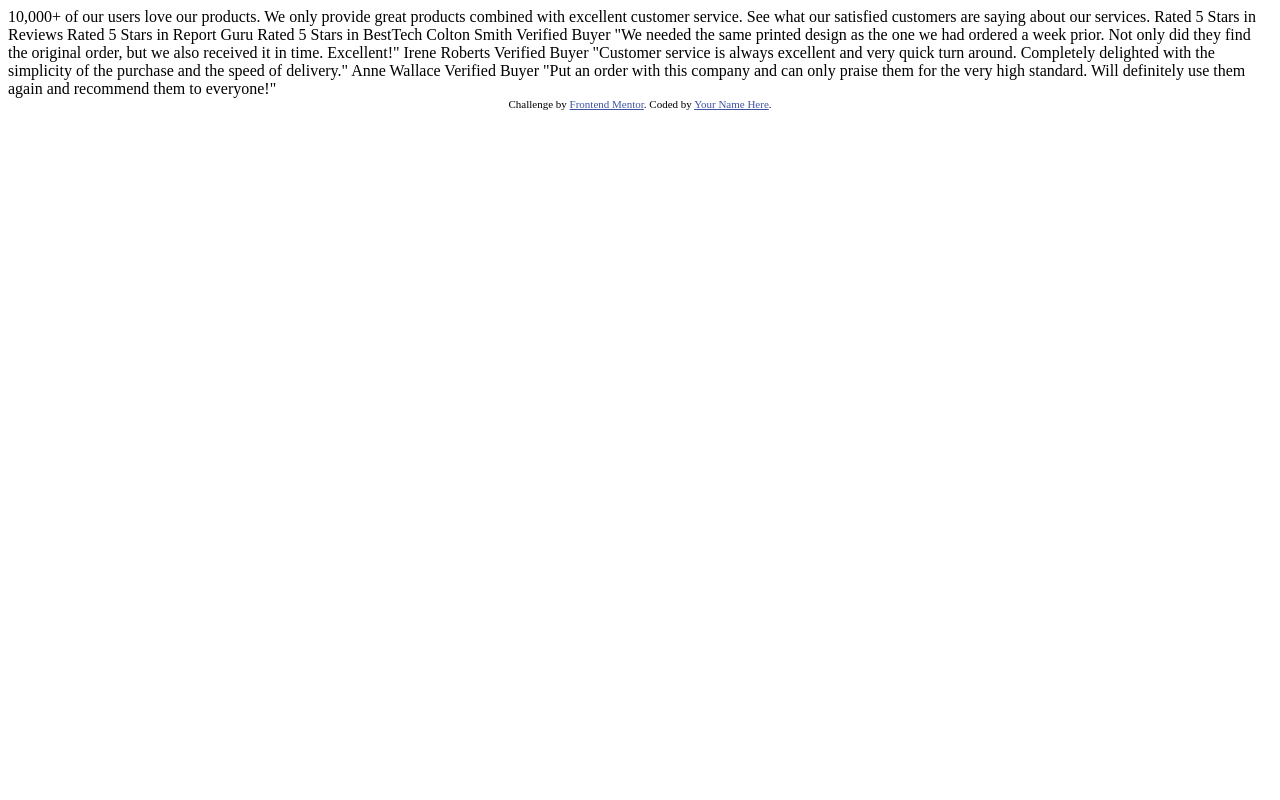
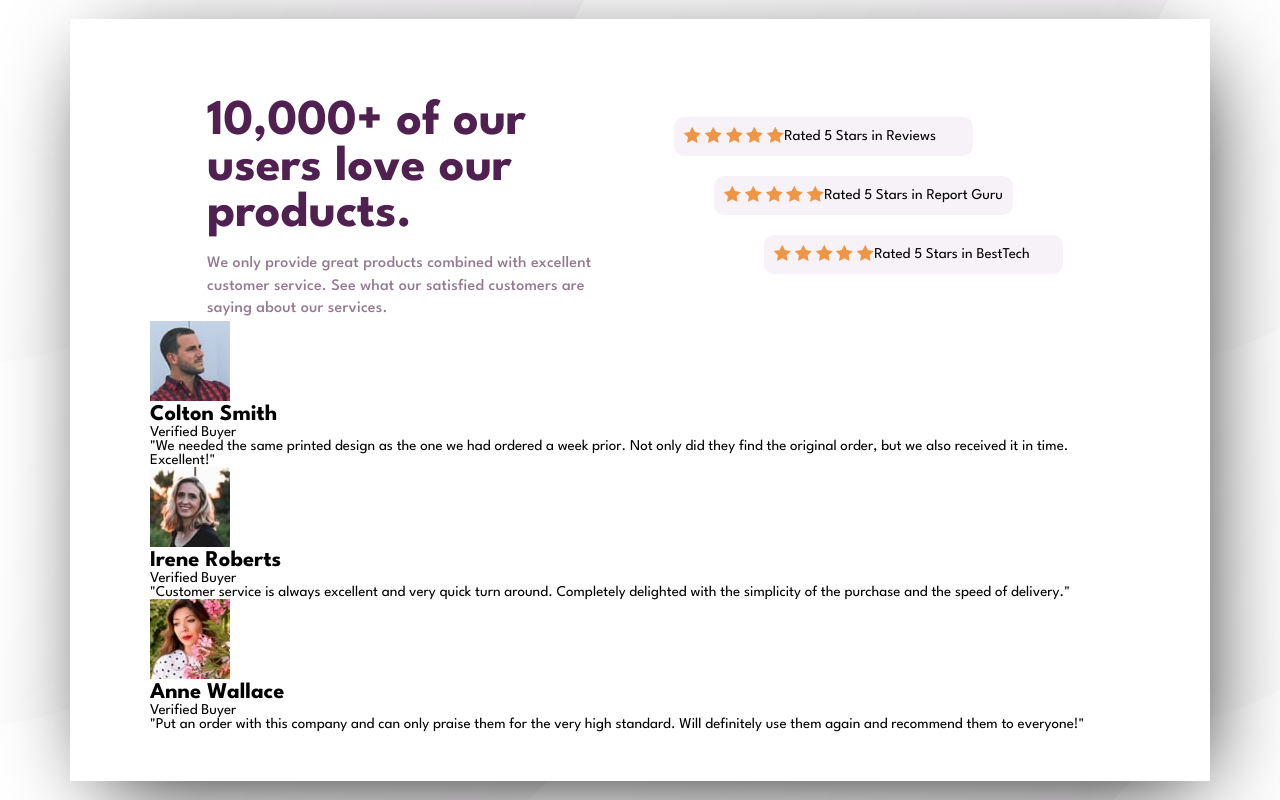
Before and after one commit to alwaysJunior/social-proof-section-master, a plain HTML site: page index.html in a window 1280 px wide. Drawn offline with Linux system fonts and the light colour scheme.

Commit message:
top layer ok

```diff
--- a/index.html
+++ b/index.html
@@ -13,7 +13,7 @@
     />
 
     <title>Frontend Mentor | Social proof section</title>
-
+    <link rel="stylesheet" href="style.css">
     <!-- Feel free to remove these styles or customise in your own stylesheet 👍 -->
     <style>
       .attribution {
@@ -26,36 +26,118 @@
     </style>
   </head>
   <body>
-    10,000+ of our users love our products.
+    <section class="main">
+      <div class="top-side">
+        <div class="main-text">
+          <h1>10,000+ of our users love our products.</h1>
+          <p>We only provide great products combined with excellent <br> customer service.
+            See what our satisfied customers are <br> saying about our services.</p>
+        </div>
+        <div class="reviews">
+            <div class="rating rating1">
+              <div class="star-image">
+                <img src="images/icon-star.svg" alt="">
+                <img src="images/icon-star.svg" alt="">
+                <img src="images/icon-star.svg" alt="">
+                <img src="images/icon-star.svg" alt="">
+                <img src="images/icon-star.svg" alt="">
+              </div>
+              <p>Rated 5 Stars in Reviews</p>
+            </div>
 
-    We only provide great products combined with excellent customer service.
-    See what our satisfied customers are saying about our services.
+            <div class="rating rating2">
+              <div class="star-image">
+                <img src="images/icon-star.svg" alt="">
+                <img src="images/icon-star.svg" alt="">
+                <img src="images/icon-star.svg" alt="">
+                <img src="images/icon-star.svg" alt="">
+                <img src="images/icon-star.svg" alt="">
+              </div>
+              <p>Rated 5 Stars in Report Guru</p>
+            </div>
 
-    Rated 5 Stars in Reviews
-    Rated 5 Stars in Report Guru
-    Rated 5 Stars in BestTech
+            <div class="rating rating3">
+              <div class="star-image">
+                <img src="images/icon-star.svg" alt="">
+                <img src="images/icon-star.svg" alt="">
+                <img src="images/icon-star.svg" alt="">
+                <img src="images/icon-star.svg" alt="">
+                <img src="images/icon-star.svg" alt="">
+              </div>
+              <p>Rated 5 Stars in BestTech</p>
+            </div>
+        </div>
+      </div>
 
-    Colton Smith
-    Verified Buyer
-    "We needed the same printed design as the one we had ordered a week prior.
-    Not only did they find the original order, but we also received it in time.
-    Excellent!"
 
-    Irene Roberts
-    Verified Buyer
-    "Customer service is always excellent and very quick turn around. Completely
-    delighted with the simplicity of the purchase and the speed of delivery."
+      <div class="bottom-side">
+        <div class="card card1">
+          <div class="card-info">
+            <div class="img">
+              <img src="images/image-colton.jpg" alt="">
+            </div>
+            <div class="info">
+              <h2>Colton Smith</h2>
+              <p>Verified Buyer</p>
+            </div>
+          </div>
 
-    Anne Wallace
-    Verified Buyer
-    "Put an order with this company and can only praise them for the very high
-    standard. Will definitely use them again and recommend them to everyone!"
+          <div class="card-content">
+            <p> "We needed the same printed design as the one we had ordered a week prior.
+              Not only did they find the original order, but we also received it in time.
+              Excellent!"</p>
+          </div>
+        </div>
 
-    <div class="attribution">
-      Challenge by
-      <a href="https://www.frontendmentor.io?ref=challenge" target="_blank"
-        >Frontend Mentor</a
-      >. Coded by <a href="#">Your Name Here</a>.
-    </div>
+        <div class="card card2">
+          <div class="card-info">
+            <div class="img">
+              <img src="images/image-irene.jpg" alt="">
+            </div>
+            <div class="info">
+              <h2>Irene Roberts</h2>
+              <p>Verified Buyer</p>
+            </div>
+          </div>
+
+          <div class="card-content">
+            <p>  "Customer service is always excellent and very quick turn around. Completely
+              delighted with the simplicity of the purchase and the speed of delivery."</p>
+          </div>
+        </div>
+
+        <div class="card card3">
+          <div class="card-info">
+            <div class="img">
+              <img src="images/image-anne.jpg" alt="">
+            </div>
+            <div class="info">
+              <h2>Anne Wallace</h2>
+              <p>Verified Buyer</p>
+            </div>
+          </div>
+
+          <div class="card-content">
+            <p> "Put an order with this company and can only praise them for the very high
+              standard. Will definitely use them again and recommend them to everyone!"</p>
+          </div>
+        </div>
+      </div>
+    </section>
+
+
+
+
+
+
+
+
+
+
+
+
+
+
+
   </body>
 </html>
--- a/style.css
+++ b/style.css
@@ -20,4 +20,60 @@ body {
     display: flex;
     justify-content: center;
     align-items: center;
+    font-size: 15px;
+    background: url(images/bg-pattern-top-desktop.svg);
 }
+
+.main {
+    max-width: 1140px;
+    box-shadow: 10px 20px 90px -25px rgba(0, 0, 0, 1);
+    background-color: white;
+    padding: 50px 80px;
+}
+
+.top-side {
+    display: flex;
+    justify-content: space-evenly;
+    align-items: center;
+}
+.main-text {
+    width: 50%;
+    padding-top: 30px;
+}
+.main-text h1 {
+    color: var(--very-dark-magenta);
+    font-size: 50px;
+    margin-right: 50px;
+    margin-bottom: 1rem;
+}
+.main-text p {
+    color: var(--dark-grayish-magenta);
+    font-weight: 500;
+    line-height: 1.4rem;
+    letter-spacing: 0.2px;
+    font-size: 16px;
+}
+
+.reviews{
+    display: flex;
+    flex-direction: column;
+}
+.rating {
+    display: flex;
+    align-items: center;
+    background-color: var(--light-grayish-magenta);
+    border-radius: 10px;
+    padding: 10px;
+    margin: 10px;
+    position: relative;
+}
+
+.rating:first-child{
+    right: 90px;
+}
+.rating:nth-child(2){
+    right: 50px;
+}
+.rating:nth-child(3){
+    right: 0px;
+}
```
